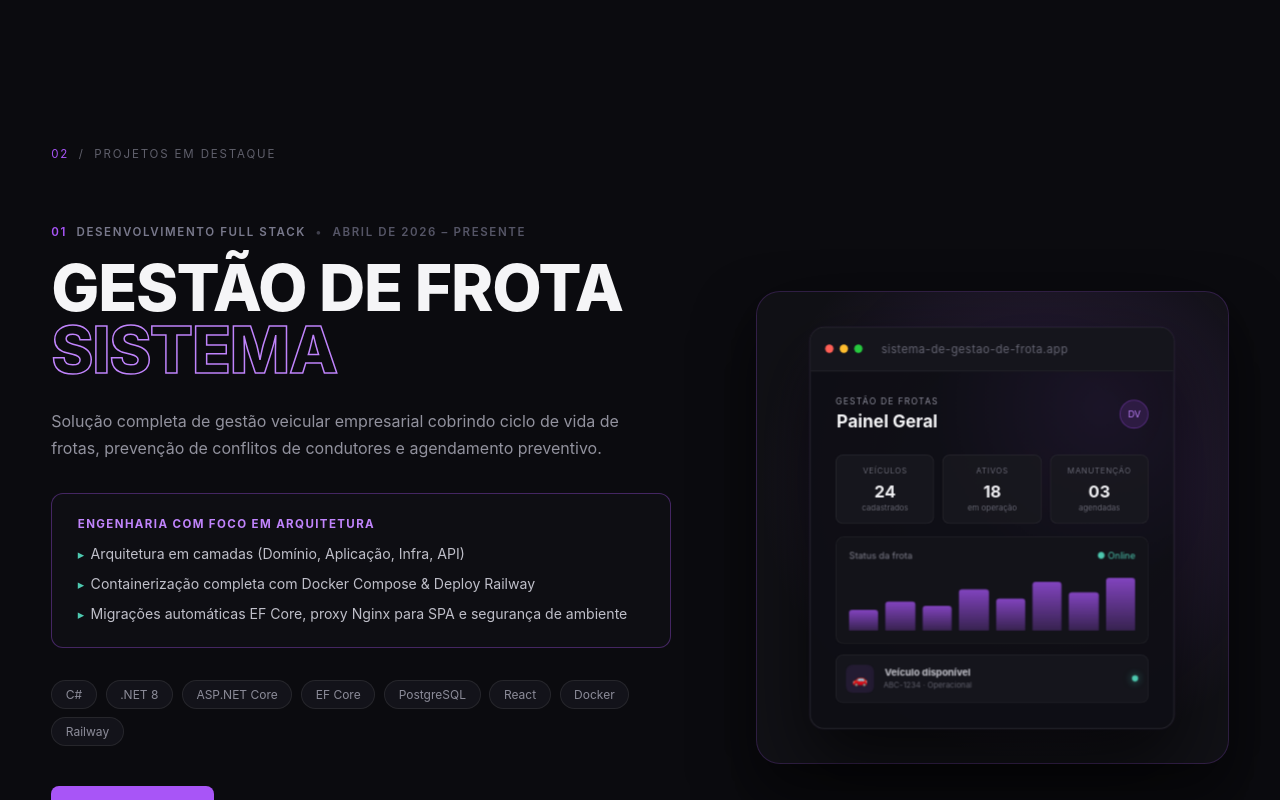
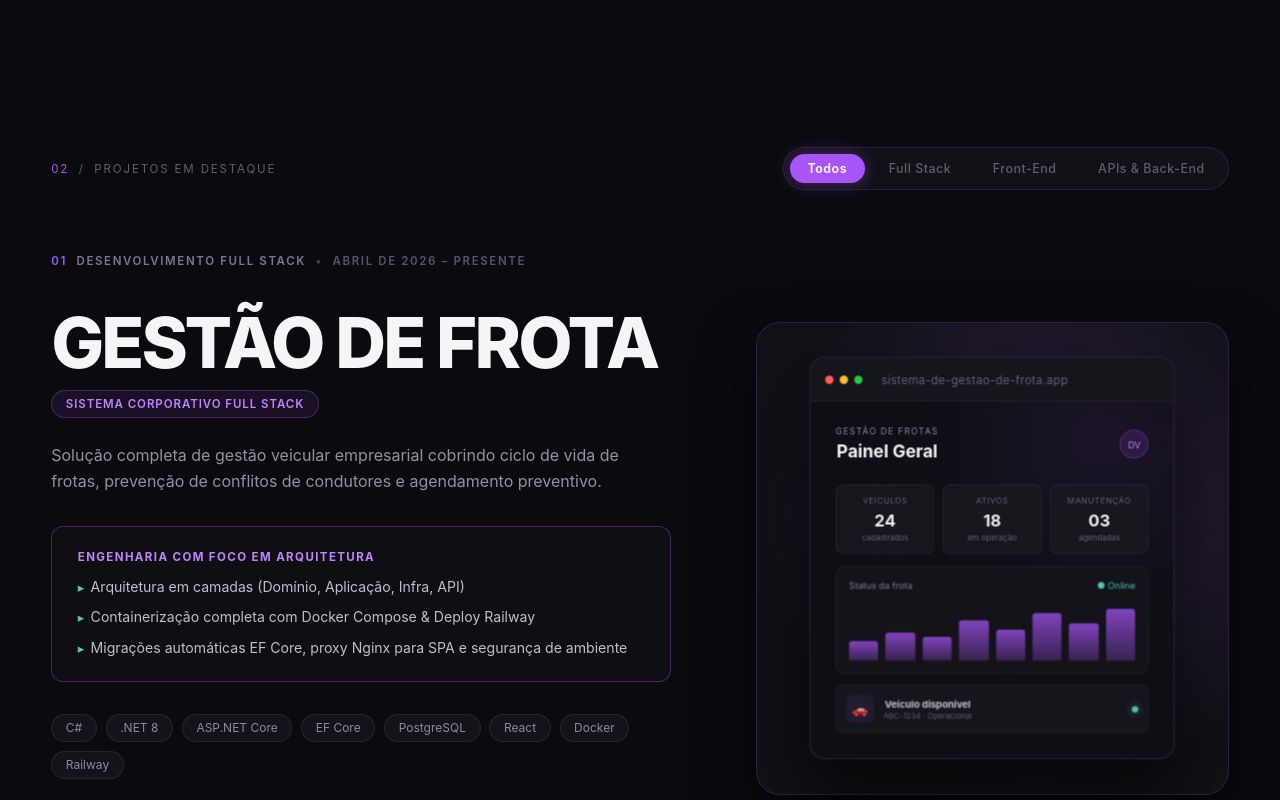
Before and after one commit to DominiqueValter/portfolio, a React (Vite) app: page / in a window 1280 px wide. Shown: the part 2000-2800 px from the top of the page. Built offline with nearby package versions, Linux system fonts and the light colour scheme.

Commit message:
feat(projetos): adicionar tags de categoria aos projetos, filtro interativo e simplificação visual dos títulos

```diff
--- a/src/Data/projects.js
+++ b/src/Data/projects.js
@@ -1,10 +1,11 @@
 export const projectsData = [
   {
     id: "01",
+    category: "fullstack",
     role: "DESENVOLVIMENTO FULL STACK",
     period: "ABRIL DE 2026 – PRESENTE",
-    titleSolid: "GESTÃO DE FROTA",
-    titleOutline: "SISTEMA",
+    title: "GESTÃO DE FROTA",
+    categoryTag: "Sistema Corporativo Full Stack",
     description:
       "Solução completa de gestão veicular empresarial cobrindo ciclo de vida de frotas, prevenção de conflitos de condutores e agendamento preventivo.",
     highlightsTitle: "ENGENHARIA COM FOCO EM ARQUITETURA",
@@ -34,10 +35,11 @@ export const projectsData = [
   },
   {
     id: "02",
+    category: "frontend",
     role: "FULL STACK · EXPERIÊNCIA INTERATIVA",
     period: "CONCLUÍDO",
-    titleSolid: "ATAKAMA",
-    titleOutline: "WEB",
+    title: "ATAKAMA",
+    categoryTag: "Website Institucional e Conversão",
     description:
       "Portfólio digital e canal institucional de alta conversão para consultoria em regularização ambiental (SINIR, efluentes e coletas), focado em autoridade e captação de clientes.",
     highlightsTitle: "EXPERIÊNCIA VISUAL & PERFORMANCE",
--- a/src/sections/Hero/Hero.jsx
+++ b/src/sections/Hero/Hero.jsx
@@ -137,12 +137,6 @@ function Hero() {
           }}
         />
       </motion.div>
-
-      <div className="hero-index">
-        <span>01</span>
-        <span>/</span>
-        <span>05</span>
-      </div>
     </section>
   );
 }
--- a/src/sections/Projects/Projects.css
+++ b/src/sections/Projects/Projects.css
@@ -18,6 +18,47 @@
   flex-direction: column;
   gap: 10rem;
   margin-top: 4rem;
+}
+
+.project-title-wrapper {
+  display: flex;
+  flex-direction: column;
+  align-items: flex-start;
+  gap: 0.75rem;
+  margin: 1.25rem 0 1.5rem;
+}
+
+.project-clean-title {
+  margin: 0;
+  font-size: clamp(2.6rem, 5.5vw, 4.5rem);
+  font-weight: 800;
+  line-height: 1;
+  letter-spacing: -0.04em;
+  color: var(--color-text);
+}
+
+.project-category-badge {
+  display: inline-flex;
+  align-items: center;
+  padding: 0.35rem 0.85rem;
+  background: rgba(168, 85, 247, 0.1);
+  border: 1px solid rgba(168, 85, 247, 0.3);
+  color: var(--color-primary-light, #c084fc);
+  border-radius: 999px;
+  font-size: 0.72rem;
+  font-weight: 600;
+  letter-spacing: 0.08em;
+  text-transform: uppercase;
+}
+
+@media (max-width: 768px) {
+  .project-clean-title {
+    font-size: clamp(2rem, 8vw, 2.8rem);
+  }
+
+  .project-category-badge {
+    font-size: 0.65rem;
+  }
 }
 
 /* Layout Showcase */
@@ -365,24 +406,18 @@
 .mockup-glow-one {
   width: 180px;
   height: 180px;
-
   top: 15%;
   right: 10%;
-
   background: rgba(168, 85, 247, 0.15);
-
   transform: translateZ(-20px);
 }
 
 .mockup-glow-two {
   width: 140px;
   height: 140px;
-
   bottom: 10%;
   left: 10%;
-
   background: rgba(78, 201, 176, 0.08);
-
   transform: translateZ(-30px);
 }
 
@@ -392,24 +427,16 @@
 
 .window-mockup {
   position: relative;
-
   width: 90%;
   max-width: 440px;
-
   min-height: 290px;
-
   background: rgba(15, 15, 21, 0.96);
-
   border: 1px solid rgba(245, 245, 247, 0.1);
-
   border-radius: 14px;
-
   overflow: hidden;
-
   box-shadow:
     0 30px 70px rgba(0, 0, 0, 0.65),
     0 0 0 1px rgba(168, 85, 247, 0.05);
-
   transform-style: preserve-3d;
 }
 
@@ -420,16 +447,11 @@
 .window-topbar {
   position: relative;
   z-index: 5;
-
   height: 42px;
-
   display: flex;
   align-items: center;
-
   padding: 0 14px;
-
   background: rgba(22, 22, 29, 0.98);
-
   border-bottom: 1px solid rgba(245, 245, 247, 0.06);
 }
 
@@ -441,7 +463,6 @@
 .window-dot {
   width: 8px;
   height: 8px;
-
   border-radius: 50%;
 }
 
@@ -861,6 +882,102 @@
   box-shadow: 0 0 70px rgba(145, 171, 124, 0.12);
 }
 
+/* Cabeçalho dos Projetos com Filtro */
+.projects-header-wrapper {
+  display: flex;
+  justify-content: space-between;
+  align-items: center;
+  flex-wrap: wrap;
+  gap: 1.5rem;
+  margin-bottom: 4rem;
+}
+
+.projects-header-wrapper .section-label {
+  margin-bottom: 0;
+}
+
+/* Container dos Botões de Filtro */
+.projects-filter-bar {
+  display: inline-flex;
+  align-items: center;
+  gap: 0.4rem;
+  padding: 0.35rem;
+  background: rgba(22, 22, 29, 0.6);
+  border: 1px solid var(--color-border);
+  border-radius: 999px;
+  backdrop-filter: blur(10px);
+}
+
+.filter-btn {
+  position: relative;
+  background: transparent;
+  border: none;
+  color: var(--color-text-muted);
+  padding: 0.45rem 1.1rem;
+  font-size: 0.78rem;
+  font-weight: 500;
+  letter-spacing: 0.04em;
+  cursor: pointer;
+  border-radius: 999px;
+  transition: color 0.25s ease;
+  z-index: 1;
+}
+
+.filter-btn:hover {
+  color: var(--color-text);
+}
+
+.filter-btn.active {
+  color: #ffffff;
+  font-weight: 600;
+}
+
+/* Indicador deslizante de aba ativa (Framer Motion Pill) */
+.filter-active-indicator {
+  position: absolute;
+  inset: 0;
+  background: var(--color-primary);
+  border-radius: 999px;
+  z-index: -1;
+  box-shadow: 0 0 16px rgba(168, 85, 247, 0.4);
+}
+
+/* Mensagem de fallback caso não haja projetos */
+.no-projects-box {
+  padding: 4rem 2rem;
+  text-align: center;
+  color: var(--color-text-muted);
+  border: 1px dashed var(--color-border);
+  border-radius: 12px;
+}
+
+/* Responsividade dos Filtros */
+@media (max-width: 768px) {
+  .projects-header-wrapper {
+    flex-direction: column;
+    align-items: flex-start;
+    gap: 1.25rem;
+    margin-bottom: 2.5rem;
+  }
+
+  .projects-filter-bar {
+    width: 100%;
+    overflow-x: auto;
+    justify-content: flex-start;
+    scrollbar-width: none;
+  }
+
+  .projects-filter-bar::-webkit-scrollbar {
+    display: none;
+  }
+
+  .filter-btn {
+    white-space: nowrap;
+    font-size: 0.72rem;
+    padding: 0.4rem 0.85rem;
+  }
+}
+
 /* =========================================
    MOBILE
 ========================================= */
--- a/src/sections/Projects/Projects.jsx
+++ b/src/sections/Projects/Projects.jsx
@@ -1,18 +1,30 @@
-import React from "react";
-import { motion, useMotionValue, useSpring, useTransform } from "motion/react";
+import React, { useState } from "react";
+import {
+  motion,
+  AnimatePresence,
+  useMotionValue,
+  useSpring,
+  useTransform,
+} from "motion/react";
 import { projectsData } from "../../Data/projects";
 import "./Projects.css";
+
+// Categorias disponíveis
+const categories = [
+  { id: "all", label: "Todos" },
+  { id: "fullstack", label: "Full Stack" },
+  { id: "frontend", label: "Front-End" },
+  { id: "backend", label: "APIs & Back-End" },
+];
 
 function ProjectMockup({ project }) {
   const isFleet = project.id === "01";
 
   return (
     <div className="mockup-scene">
-      {/* Elementos decorativos de fundo */}
       <div className="mockup-glow mockup-glow-one" />
       <div className="mockup-glow mockup-glow-two" />
 
-      {/* Janela Mockup Fixa */}
       <div className="window-mockup">
         <div className="window-topbar">
           <div className="window-controls">
@@ -20,15 +32,11 @@ function ProjectMockup({ project }) {
             <span className="window-dot dot-yellow" />
             <span className="window-dot dot-green" />
           </div>
-
           <span className="window-filename">{project.mockupFile}</span>
         </div>
 
-        {/* Conteúdo interno estático */}
         <div
-          className={`window-content ${
-            isFleet ? "fleet-mockup" : "atakama-mockup"
-          }`}
+          className={`window-content ${isFleet ? "fleet-mockup" : "atakama-mockup"}`}
         >
           {isFleet ? (
             <>
@@ -37,7 +45,6 @@ function ProjectMockup({ project }) {
                   <span className="dashboard-eyebrow">GESTÃO DE FROTAS</span>
                   <strong>Painel Geral</strong>
                 </div>
-
                 <div className="dashboard-avatar">DV</div>
               </div>
 
@@ -47,13 +54,11 @@ function ProjectMockup({ project }) {
                   <strong>24</strong>
                   <small>cadastrados</small>
                 </div>
-
                 <div className="dashboard-stat">
                   <span>ATIVOS</span>
                   <strong>18</strong>
                   <small>em operação</small>
                 </div>
-
                 <div className="dashboard-stat">
                   <span>MANUTENÇÃO</span>
                   <strong>03</strong>
@@ -66,7 +71,6 @@ function ProjectMockup({ project }) {
                   <span>Status da frota</span>
                   <span className="panel-status">● Online</span>
                 </div>
-
                 <div className="fake-chart">
                   <span />
                   <span />
@@ -81,12 +85,10 @@ function ProjectMockup({ project }) {
 
               <div className="dashboard-vehicle">
                 <div className="vehicle-icon">🚗</div>
-
                 <div>
                   <strong>Veículo disponível</strong>
                   <small>ABC-1234 · Operacional</small>
                 </div>
-
                 <span className="vehicle-status" />
               </div>
             </>
@@ -94,24 +96,20 @@ function ProjectMockup({ project }) {
             <>
               <div className="atakama-content">
                 <span className="atakama-label">SOLUÇÕES AMBIENTAIS</span>
-
                 <h3>
                   Regularização
                   <br />
                   <span>ambiental.</span>
                 </h3>
-
                 <p>
                   Soluções para empresas que precisam transformar
                   responsabilidade ambiental em segurança para o negócio.
                 </p>
-
                 <div className="atakama-button">
                   CONHEÇA NOSSAS SOLUÇÕES
                   <span>↗</span>
                 </div>
               </div>
-
               <div className="atakama-orb" />
             </>
           )}
@@ -125,7 +123,6 @@ function ProjectCard({ project, index }) {
   const mouseX = useMotionValue(0);
   const mouseY = useMotionValue(0);
 
-  // Animação 3D ativa apenas no card principal
   const rotateX = useSpring(useTransform(mouseY, [-0.5, 0.5], [6, -6]), {
     damping: 20,
     stiffness: 120,
@@ -151,23 +148,12 @@ function ProjectCard({ project, index }) {
 
   return (
     <motion.div
+      layout
       className={`project-showcase ${isEven ? "reversed" : ""}`}
-      initial={{
-        opacity: 0,
-        y: 60,
-      }}
-      whileInView={{
-        opacity: 1,
-        y: 0,
-      }}
-      viewport={{
-        once: true,
-        amount: 0.2,
-      }}
-      transition={{
-        duration: 0.8,
-        ease: [0.16, 1, 0.3, 1],
-      }}
+      initial={{ opacity: 0, y: 30 }}
+      animate={{ opacity: 1, y: 0 }}
+      exit={{ opacity: 0, scale: 0.95 }}
+      transition={{ duration: 0.5, ease: [0.16, 1, 0.3, 1] }}
     >
       <div className="project-content-col">
         <div className="project-meta-header">
@@ -177,16 +163,15 @@ function ProjectCard({ project, index }) {
           <span className="meta-period">{project.period}</span>
         </div>
 
-        <h2 className="project-big-title">
-          <span className="title-solid">{project.titleSolid}</span>
-          <span className="title-outline">{project.titleOutline}</span>
-        </h2>
+        <div className="project-title-wrapper">
+          <h2 className="project-clean-title">{project.title}</h2>
+          <span className="project-category-badge">{project.categoryTag}</span>
+        </div>
 
         <p className="project-lead-desc">{project.description}</p>
 
         <div className="architecture-box">
           <span className="arch-title">{project.highlightsTitle}</span>
-
           <ul className="arch-list">
             {project.highlights.map((item, i) => (
               <li key={i}>
@@ -216,7 +201,6 @@ function ProjectCard({ project, index }) {
               Ver Aplicação ↗
             </a>
           )}
-
           {project.docsUrl && (
             <a
               href={project.docsUrl}
@@ -252,37 +236,76 @@ function ProjectCard({ project, index }) {
 }
 
 function Projects() {
+  const [activeFilter, setActiveFilter] = useState("all");
+
+  const filteredProjects =
+    activeFilter === "all"
+      ? projectsData
+      : projectsData.filter((p) => p.category === activeFilter);
+
   return (
     <section className="projects-section" id="projects">
       <div className="projects-container">
+        <div className="projects-header-wrapper">
           <motion.div
             className="section-label"
-          initial={{
-            opacity: 0,
-            x: -20,
-          }}
-          whileInView={{
-            opacity: 1,
-            x: 0,
-          }}
-          viewport={{
-            once: true,
-            amount: 0.5,
-          }}
-          transition={{
-            duration: 0.7,
-          }}
+            initial={{ opacity: 0, x: -20 }}
+            whileInView={{ opacity: 1, x: 0 }}
+            viewport={{ once: true, amount: 0.5 }}
+            transition={{ duration: 0.7 }}
           >
             <span>02</span>
             <span>/</span>
             <span>Projetos em Destaque</span>
           </motion.div>
 
-        <div className="projects-list-wrapper">
-          {projectsData.map((project, index) => (
+          {/* Barra de Filtros */}
+          <div className="projects-filter-bar">
+            {categories.map((cat) => {
+              const isActive = activeFilter === cat.id;
+              return (
+                <button
+                  key={cat.id}
+                  className={`filter-btn ${isActive ? "active" : ""}`}
+                  onClick={() => setActiveFilter(cat.id)}
+                >
+                  {cat.label}
+                  {isActive && (
+                    <motion.div
+                      layoutId="activeFilterPill"
+                      className="filter-active-indicator"
+                      transition={{
+                        type: "spring",
+                        stiffness: 380,
+                        damping: 30,
+                      }}
+                    />
+                  )}
+                </button>
+              );
+            })}
+          </div>
+        </div>
+
+        {/* Lista de Projetos com Animação de Entrada/Saída */}
+        <motion.div layout className="projects-list-wrapper">
+          <AnimatePresence mode="popLayout">
+            {filteredProjects.length > 0 ? (
+              filteredProjects.map((project, index) => (
                 <ProjectCard key={project.id} project={project} index={index} />
-          ))}
-        </div>
+              ))
+            ) : (
+              <motion.div
+                className="no-projects-box"
+                initial={{ opacity: 0 }}
+                animate={{ opacity: 1 }}
+                exit={{ opacity: 0 }}
+              >
+                <p>Nenhum projeto cadastrado nesta categoria no momento.</p>
+              </motion.div>
+            )}
+          </AnimatePresence>
+        </motion.div>
       </div>
     </section>
   );
```
Lines whose indentation alone changed are shown as unchanged.
